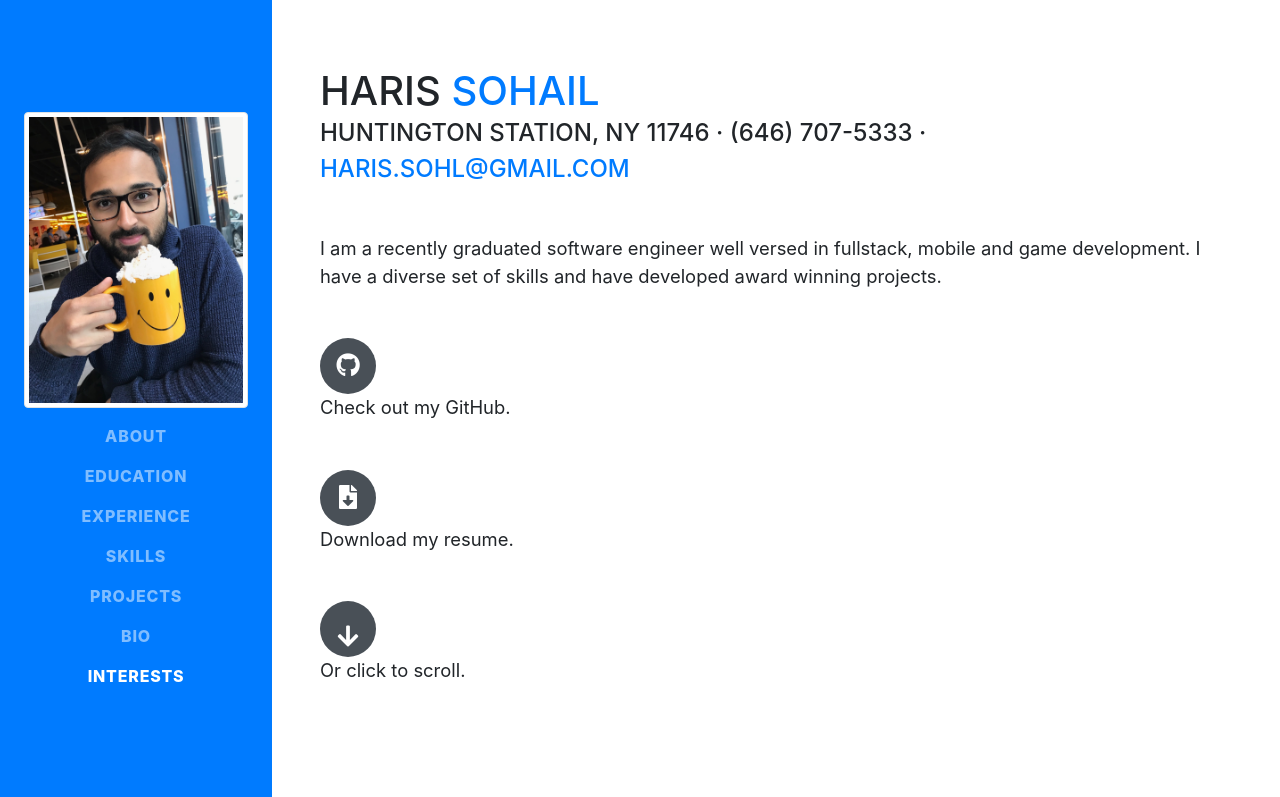
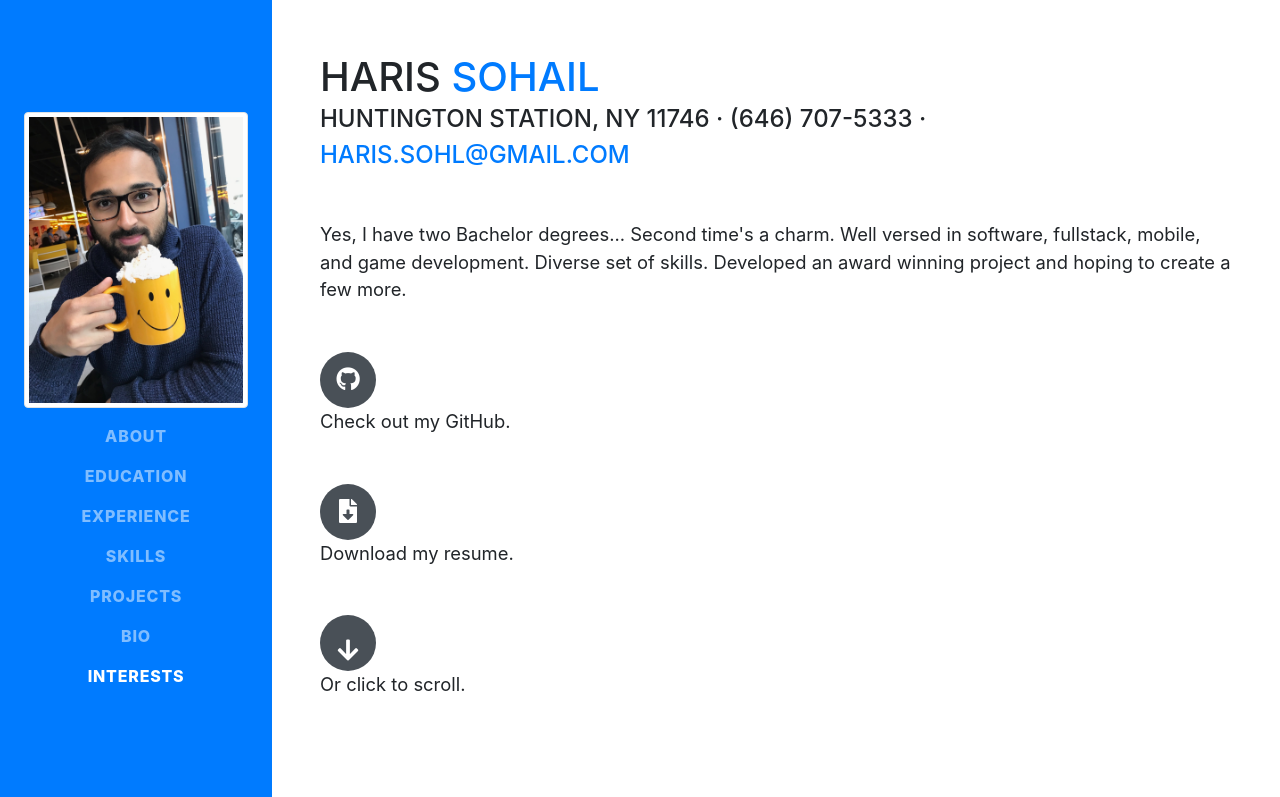
Before and after one commit to Ha-So/Portfolio, a website with bundled scripts: page index.html in a window 1280 px wide. Shown: the top 797 px of the page. Built offline with nearby package versions, Linux system fonts and the light colour scheme; a web font is replaced by a local one.

Commit message:
Update index.html

```diff
--- a/index.html
+++ b/index.html
@@ -76,7 +76,10 @@
           <div class="subheading mb-5">Huntington Station, NY 11746 · (646) 707-5333 ·
             <a href="mailto:Haris.Sohl@gmail.com">Haris.Sohl@gmail.com</a>
           </div>
-          <p class="lead mb-5">I am a recently graduated software engineer well versed in fullstack, mobile and game development. I have a diverse set of skills and have developed award winning projects. </p>
+          <p class="lead mb-5">Yes, I have two Bachelor degrees... Second time's a charm.
+
+Well versed in software, fullstack, mobile, and game development. Diverse set of skills. Developed an award winning project and hoping to create a few more.
+</p>
 
 
           <div class="social-icons">
```
